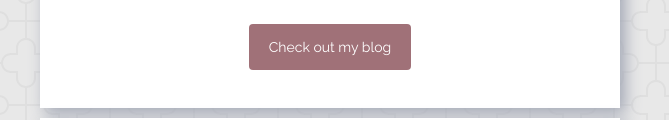
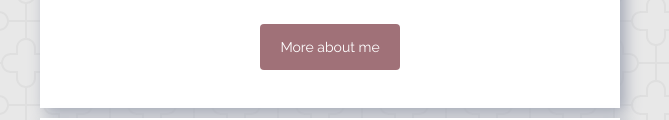
Before and after one commit to edwintwx/profile, a plain HTML site: page index.html in a window 1280 px wide. Shown: the part 609-729 px from the top of the page, without its empty margins (310-979 px from the left). Drawn offline with Linux system fonts and the light colour scheme; a web font is replaced by a local one.

Commit message:
changed url

```diff
--- a/index.html
+++ b/index.html
@@ -17,7 +17,7 @@
       <h2>I am a programmer in training.</h2>
       <img src="images/edwin-profile-bw.jpg" alt="this is edwin's profile picture" class="img-circle" />
       <p>Taking <a href="https://www.lewagon.com/singapore" target="_blank">Le Wagon</a> course right now in Singapore, and learning how to code <i class="fas fa-laptop-code"></i> and how <em>funky</em> Ruby, HMTL and CSS is!!<br>I lived and worked in Shanghai, China for 10+ years, and was fortunate to experience the rapid advancement and adoption of technology. Having watched how technology has changed millions of people's life, I would also like to leverage technology to create a meaningful difference in people's life.</p>
-      <a href="https://lettherebebusiness.com/" class="btn-grey" target="_blank">Check out my blog</a>
+      <a href="https://shor.by/eting" class="btn-grey" target="_blank">More about me</a>
     </div>
     <div class="card text-center" id="follow-me">
       <h2>Follow Me:</h2>
```
